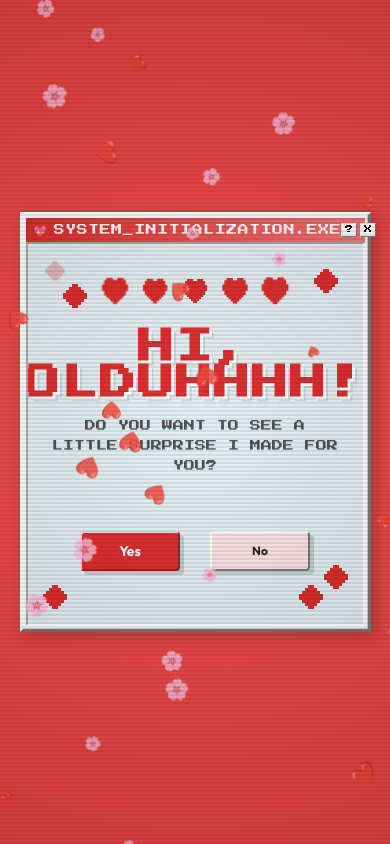
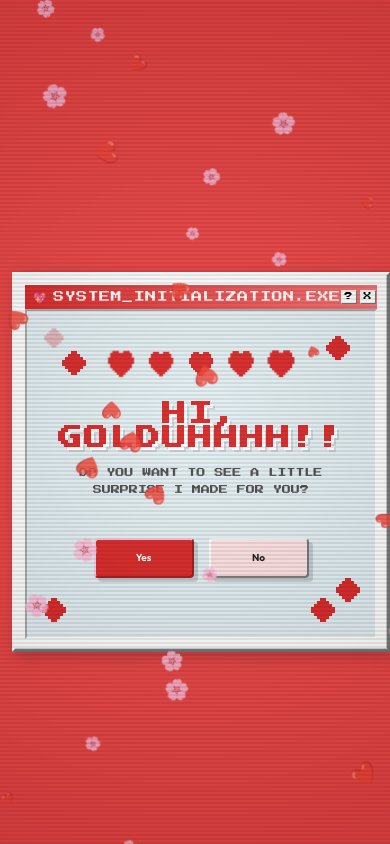
Before and after one commit to Orginxindia/bday, a React (Vite) app: page / in a window 390 px wide. Both pictures are taken after typing "Sample123" into the empty fields and a click on the button "OK". Built offline with nearby package versions, Linux system fonts and the light colour scheme.

Commit message:
feat: make application 200% responsive on mobile screens with horizontal dock and auto-maximized windows

```diff
--- a/src/index.css
+++ b/src/index.css
@@ -925,3 +925,142 @@ body {
 .desktop-sidebar::-webkit-scrollbar {
   display: none; /* Hide scrollbar for Chrome/Safari/Vite */
 }
+
+/* ==========================================
+   200% MOBILE RESPONSIVE OVERRIDES
+   ========================================== */
+@media (max-width: 768px) {
+  /* 1. Body and Workspace layout */
+  body {
+    overflow: hidden !important; /* Prevent body scroll issues */
+  }
+
+  .desktop-workspace {
+    padding: 45px 8px 85px 8px !important; /* Left space for horizontal sidebar, top space for taskbar */
+  }
+
+  /* 2. Horizontal scrollable dock for sidebar shortcuts */
+  .desktop-sidebar {
+    position: absolute !important;
+    bottom: 5px !important;
+    top: auto !important;
+    left: 5px !important;
+    right: 5px !important;
+    flex-direction: row !important;
+    overflow-x: auto !important;
+    overflow-y: hidden !important;
+    width: auto !important;
+    height: 78px !important;
+    gap: 8px !important;
+    background-color: rgba(255, 255, 255, 0.95) !important;
+    border: 2px solid var(--shadow-darker) !important;
+    border-radius: 6px !important;
+    padding: 2px 6px !important;
+    z-index: 4500 !important;
+    box-shadow: 0px -4px 15px rgba(0,0,0,0.15) !important;
+    align-items: center !important;
+    justify-content: flex-start !important;
+    scrollbar-width: none !important; /* Firefox */
+  }
+
+  .desktop-sidebar::-webkit-scrollbar {
+    display: none !important; /* Hide scrollbar for Chrome/Safari */
+  }
+
+  .desktop-icon-btn {
+    width: 60px !important;
+    height: 70px !important;
+    flex-shrink: 0 !important;
+  }
+
+  .desktop-icon-btn span {
+    font-size: 7.5px !important;
+    max-width: 58px !important;
+  }
+
+  /* 3. Maximized Windows for mobile comfort */
+  .retro-window {
+    width: calc(100vw - 12px) !important;
+    height: calc(100vh - 135px) !important; /* Leaves taskbar (35px) and dock (80px) visible */
+    left: 6px !important;
+    top: 40px !important;
+    transform: none !important;
+  }
+
+  /* Adjust internal panels for smaller screens */
+  .retro-panel {
+    padding: 6px !important;
+  }
+
+  /* Hide digital clock & sticky notes to save space */
+  .clock-widget, .sticky-note {
+    display: none !important;
+  }
+
+  /* 4. Taskbar scaling */
+  .retro-taskbar {
+    font-size: 8px !important;
+    height: 32px !important;
+    padding: 0 8px !important;
+  }
+
+  .taskbar-left span {
+    font-size: 8px !important;
+  }
+
+  .taskbar-battery {
+    font-size: 8px !important;
+  }
+
+  /* 5. Specific app responsiveness overrides */
+  /* Surprises grid on mobile: 3 columns instead of 5 to fit screens */
+  .retro-window-body div[style*="display: grid"],
+  .retro-window-body div[style*="display:grid"] {
+    grid-template-columns: repeat(3, 1fr) !important;
+  }
+
+  /* Heart catcher controls adjustment */
+  .retro-window-body button {
+    padding: 6px 10px !important;
+    font-size: 10px !important;
+  }
+
+  /* Timeline lines scaling */
+  .milestone-item {
+    flex-direction: column !important;
+    align-items: flex-start !important;
+    gap: 4px !important;
+  }
+
+  /* Intro Window Scaling */
+  .IntroScreen-container {
+    height: auto !important;
+    min-height: 380px !important;
+    padding: 10px !important;
+  }
+
+  .IntroScreen-container h1 {
+    font-size: 24px !important;
+  }
+
+  .IntroScreen-container p {
+    font-size: 9px !important;
+    margin-bottom: 20px !important;
+  }
+
+  .IntroScreen-container .intro-actions {
+    gap: 15px !important;
+  }
+
+  /* Locked Folder Layout adjust */
+  .forever-grid {
+    grid-template-columns: 1fr !important;
+    gap: 10px !important;
+  }
+
+  /* Login window centering */
+  .login-screen .retro-window {
+    width: 90% !important;
+    max-width: 320px !important;
+  }
+}
```
